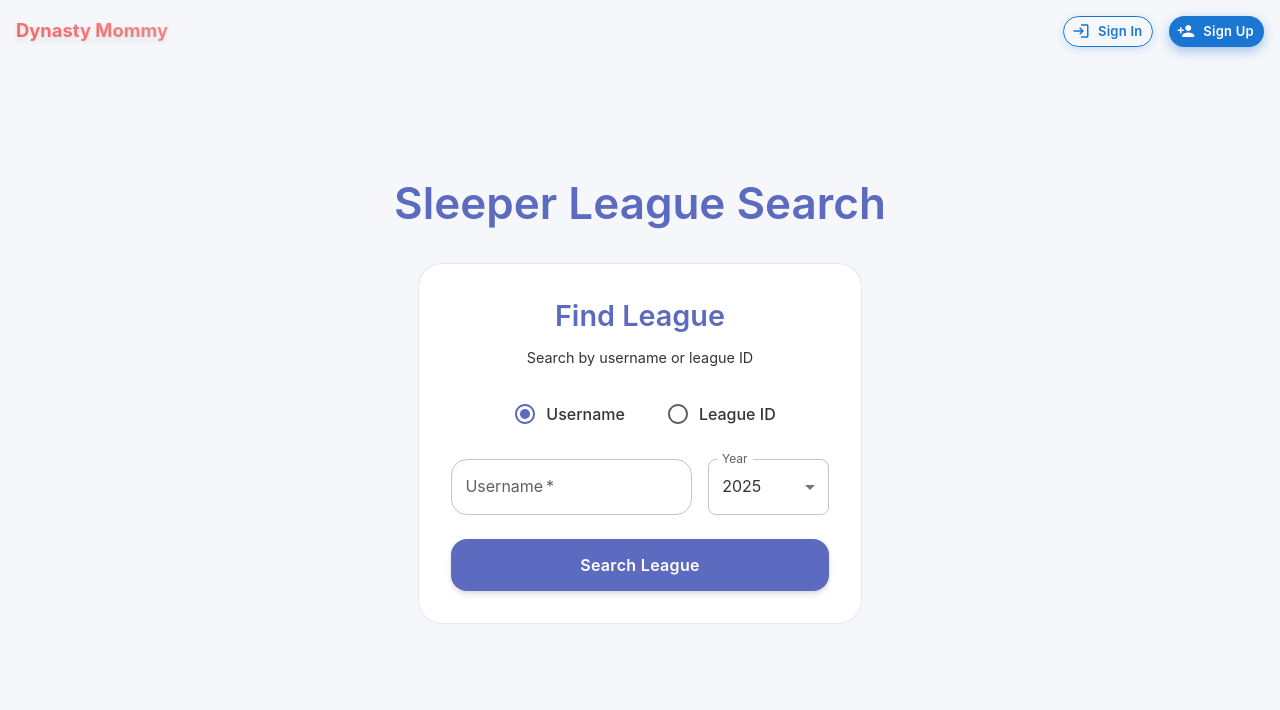
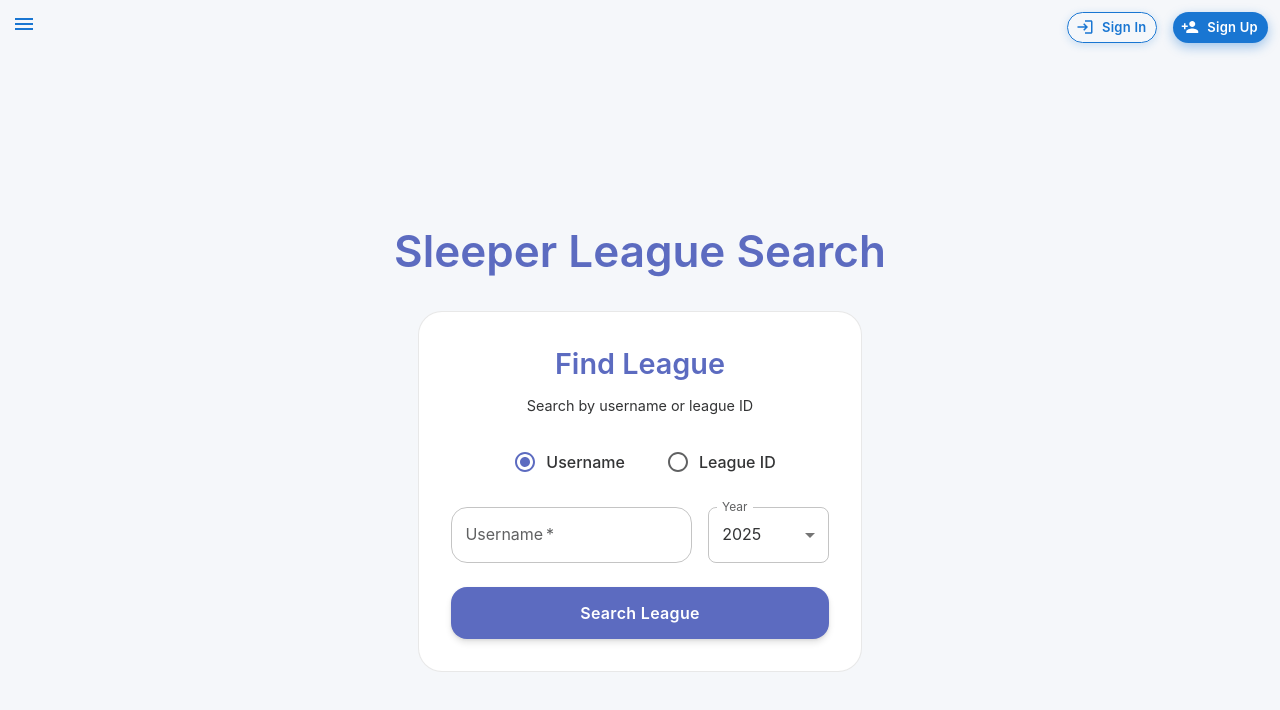
Before and after one commit to sportcoders/dynasty-mommy, a React (Vite) app in the folder frontend/: page / in a window 1280 px wide. Shown: the top 710 px of the page. Built offline with nearby package versions, Linux system fonts and the light colour scheme.

Commit message:
added drawer

```diff
--- a/frontend/src/components/navbar.tsx
+++ b/frontend/src/components/navbar.tsx
@@ -1,50 +1,136 @@
 import {
     Box,
     Button,
+    Drawer,
+    List,
+    ListItem,
+    ListItemIcon,
+    ListItemText,
     Typography,
 } from '@mui/material';
-import { Login, PersonAdd, Logout } from '@mui/icons-material';
+import { Menu, Person, Settings, Dashboard, Login, PersonAdd, Logout, Search } from '@mui/icons-material';
 import { useAppDispatch, useAppSelector } from '@app/hooks';
 import { logout } from '@feature/auth/authSlice';
 import { Link } from '@tanstack/react-router';
 
-export default function AuthSection() {
-    const username = useAppSelector((state) => state.authReducer.username)
-    const dispatch = useAppDispatch()
+
+export default function NavBar({ drawerOpen, setDrawerOpen }: { drawerOpen: boolean, setDrawerOpen: (new_val: boolean) => void }) {
+    const username = useAppSelector((state) => state.authReducer.username);
+    const dispatch = useAppDispatch();
+
 
     const handleSignOut = () => {
-        dispatch(logout())
-    }
+        dispatch(logout());
+    };
+
+    const drawerItems = [
+        { text: 'Dashboard', icon: <Dashboard />, link: '/' },
+        { text: 'Find League', icon: <Search />, link: '/' },
+        { text: 'Profile', icon: <Person />, link: '/' },
+        { text: 'Settings', icon: <Settings />, link: '/' },
+    ];
+
+    const toggleDrawer = () => {
+        setDrawerOpen(!drawerOpen);
+    };
 
     return (
         <>
+            <Drawer
+                anchor="left"
+                open={drawerOpen}
+                onClose={toggleDrawer}
+                variant='persistent'
+                sx={{
+                    '& .MuiDrawer-paper': {
+                        width: 250,
+                        backgroundColor: 'rgba(255, 255, 255, 0.95)',
+                        backdropFilter: 'blur(10px)',
+                        borderRight: '1px solid rgba(0, 0, 0, 0.1)',
+                        pt: '0.5rem',
+                        pl: '0.75rem',
+                    }
+                }}
+            >
+                <Box sx={{
+                    display: 'flex',
+                    alignItems: 'center',
+                    gap: 2
+                }}>
+                    <Button
+                        onClick={toggleDrawer}
+                        sx={{
+                            minWidth: 'auto',
+                            color: '#1976d2',
+                            '&:hover': {
+                                backgroundColor: 'rgba(25, 118, 210, 0.08)'
+                            }
+                        }}
+                    >
+                        <Menu />
+                    </Button>
+                    <Typography
+                        variant="h6"
+                        sx={{
+                            fontWeight: 700,
+                            color: "text.primary",
+
+                        }}
+                    >
+                        <Link to='/' style={{ textDecoration: 'none' }}>
+                            Dynasty Mommy
+                        </Link>
+                    </Typography>
+                </Box>
+                <List>
+                    {drawerItems.map((item, index) => (
+                        <ListItem key={index} sx={{ cursor: 'pointer' }} component={Link} to={item.link}>
+                            <ListItemIcon sx={{ color: '#1976d2' }}>
+                                {item.icon}
+                            </ListItemIcon>
+                            <ListItemText
+                                primary={item.text}
+                                sx={{
+                                    '& .MuiListItemText-primary': {
+                                        fontWeight: 500,
+                                    }
+                                }}
+                            />
+                        </ListItem>
+                    ))}
+                </List>
+            </Drawer>
+
             <Box sx={{
                 position: 'fixed',
-                top: 16,
-                left: 16,
+                top: '0.75rem',
+                left: '0.75rem',
                 zIndex: 1000,
-
+                display: 'flex',
+                p: 0,
+                alignItems: 'center',
+                gap: 2,
             }}>
-                <Typography
-                    variant="h6"
+                <Button
+                    onClick={toggleDrawer}
                     sx={{
-                        fontWeight: 700,
-                        background: 'linear-gradient(45deg, #ff6b6b, #ff8e8e)',
-                        backgroundClip: 'text',
-                        WebkitBackgroundClip: 'text',
-                        WebkitTextFillColor: 'transparent',
-                        textShadow: '0 2px 4px rgba(0,0,0,0.1)'
+                        p: 0,
+                        minWidth: 'auto',
+                        color: '#1976d2',
+                        '&:hover': {
+                            backgroundColor: 'rgba(25, 118, 210, 0.08)'
+                        }
                     }}
                 >
-                    <Link to='/' >
-                        Dynasty Mommy
-                    </Link>
-                </Typography>
+                    <Menu />
+                </Button>
+
             </Box>
+
             <Box sx={{
                 position: 'fixed',
-                top: 16,
-                right: 16,
+                top: '0.75rem',
+                right: '0.75rem',
                 display: 'flex',
                 alignItems: 'center',
                 gap: 2,
@@ -93,9 +179,7 @@ export default function AuthSection() {
                                 }
                             }}
                         >
-
                             Sign Up
-
                         </Button>
                     </>
                 ) : (
@@ -140,4 +224,4 @@ export default function AuthSection() {
             </Box>
         </>
     );
-};
+}
--- a/frontend/src/routes/__root.tsx
+++ b/frontend/src/routes/__root.tsx
@@ -1,15 +1,31 @@
 import NavBar from "@components/navbar";
+import { Box } from "@mui/material";
 import { createRootRoute, Link, Outlet } from "@tanstack/react-router";
 import { TanStackRouterDevtools } from "@tanstack/react-router-devtools";
+import { useState } from "react";
 
 
 export const Route = createRootRoute({
-    component: () => (
-        <>
-            <NavBar />
-            <Outlet />
-            <TanStackRouterDevtools />
-        </>
-    ),
+    component: () => {
+        const [drawerOpen, setDrawerOpen] = useState<boolean>(false)
+        return (
+            <>
+                <NavBar drawerOpen={drawerOpen} setDrawerOpen={setDrawerOpen} />
+                <Box
+                    component="main"
+                    sx={{
+                        marginLeft: drawerOpen ? '250px' : '0',
+                        // transition: 'margin-left 0.3s ease',
+                        minHeight: '100vh',
+                        paddingTop: '3rem',
+                        // paddingX: '0.75rem',
+                    }}
+                >
+                    <Outlet />
+                </Box>
+                <TanStackRouterDevtools />
+            </>
+        )
+    },
     // component: () => <Outlet />
 })
```
